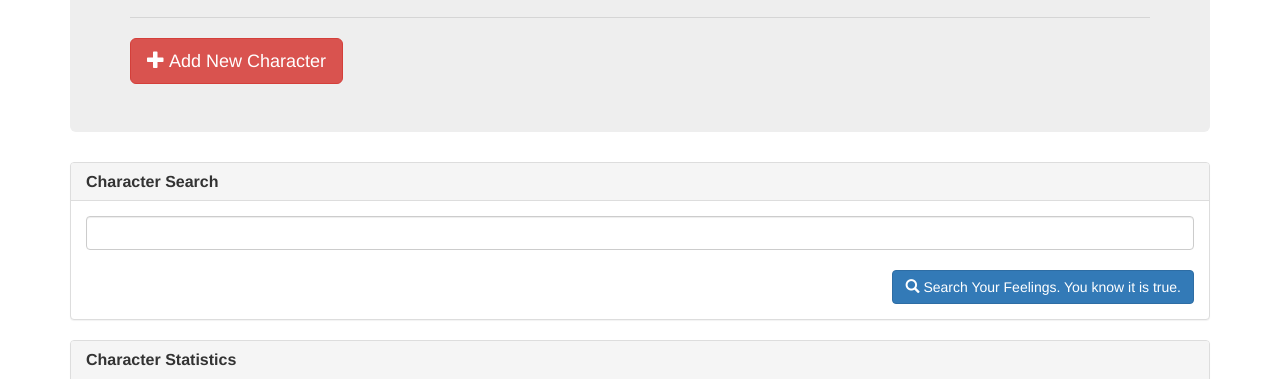
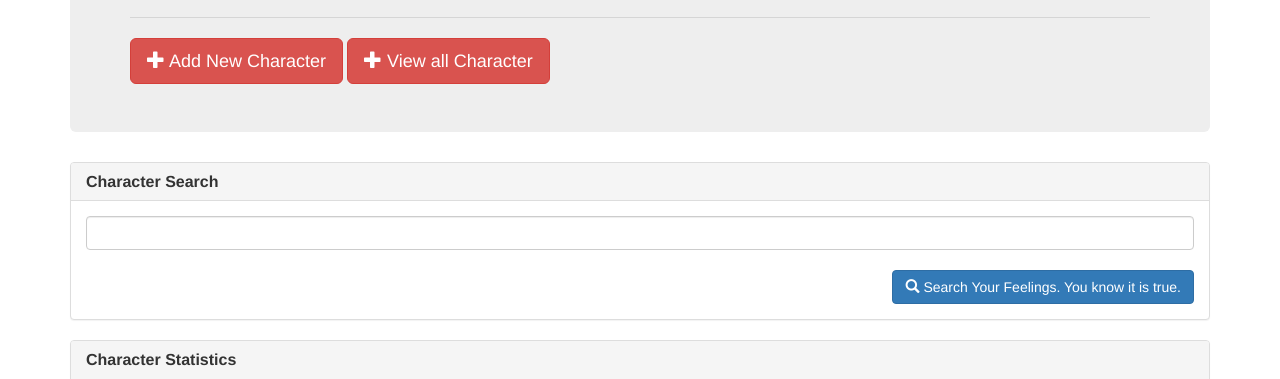
Before and after one commit to Gr8ChairmanMeow/StarWarz, a website: page view.html in a window 1280 px wide. Shown: the part 187-566 px from the top of the page. Drawn offline with nearby package versions, Linux system fonts and the light colour scheme.

Commit message:
Added view all button.

```diff
--- a/server.js
+++ b/server.js
@@ -88,3 +88,6 @@ app.post("/api/new", function(req, res) {
 app.listen(PORT, function() {
   console.log("App listening on PORT " + PORT);
 });
+
+//https://peaceful-tundra-25248.herokuapp.com/
+//https://git.heroku.com/peaceful-tundra-25248.git
--- a/view.html
+++ b/view.html
@@ -17,6 +17,7 @@
       <h3>The greatest resource in the galaxy for Star Wars statistics!</h3>
       <hr>
       <a href="/add"><button type="button" class="btn btn-danger btn-lg"><span class="glyphicon glyphicon-plus"></span> Add New Character</button></a>
+      <a href="/all"><button type="button" class="btn btn-danger btn-lg"><span class="glyphicon glyphicon-plus"></span> View all Character</button></a>
     </div>
     <div class="row">
 
```
Also changed, not shown: all.html (added).
